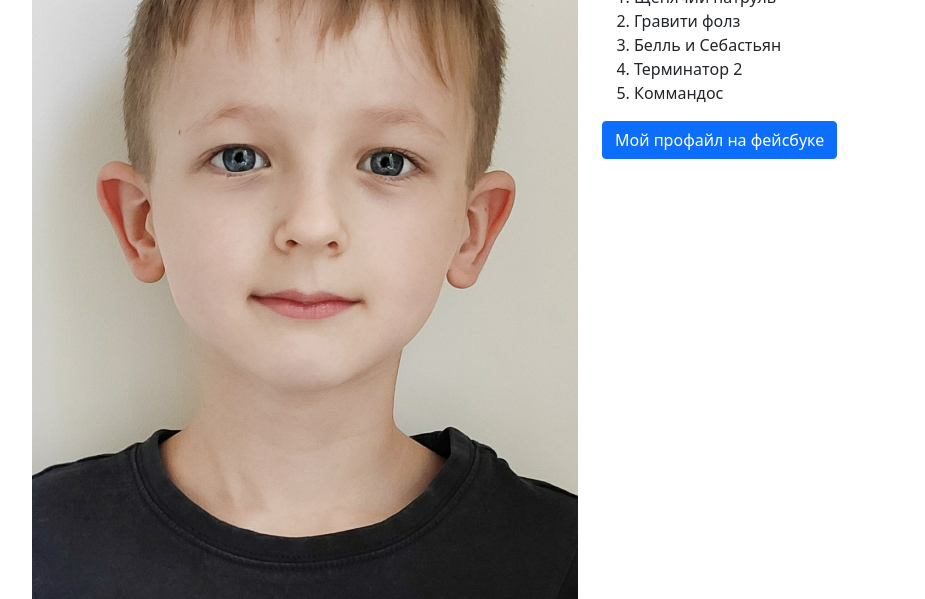
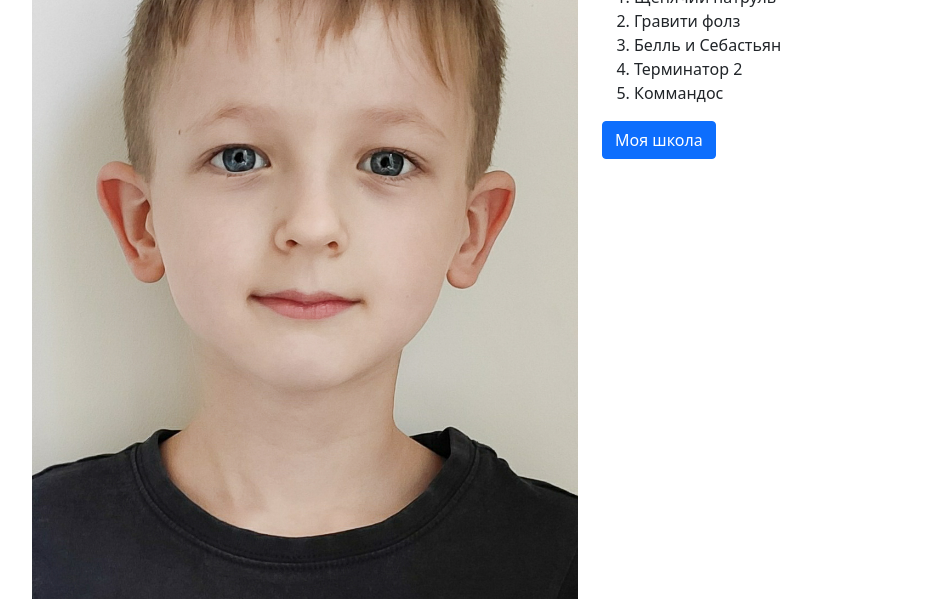
Before and after one commit to LiudmilaBelkova/Maksim_site, a plain HTML site: page index.html in a window 1280 px wide. Shown: the part 244-843 px from the top of the page, without its empty margins (50-975 px from the left). Drawn offline with Linux system fonts and the light colour scheme.

Commit message:
Update index.html

```diff
--- a/index.html
+++ b/index.html
@@ -1,7 +1,7 @@
 <!DOCTYPE html>
 <html>
 <head>
-    <title>My Bio Page</title>
+    <title>Обо мне</title>
     <link href="bootstrap.min.css" rel="stylesheet">
 </head>
 <body>
@@ -28,7 +28,7 @@
                     <li>Терминатор 2</li>
                     <li>Коммандос</li>
                 </ol>
-                <a href="https://www.meta.com/user/12" class="btn btn-primary">Мой профайл на фейсбуке</a>
+                <a href="https://schu463.mskobr.ru/" target="_blank" class="btn btn-primary">Моя школа</a>
             </div>
         </div>
 
```
